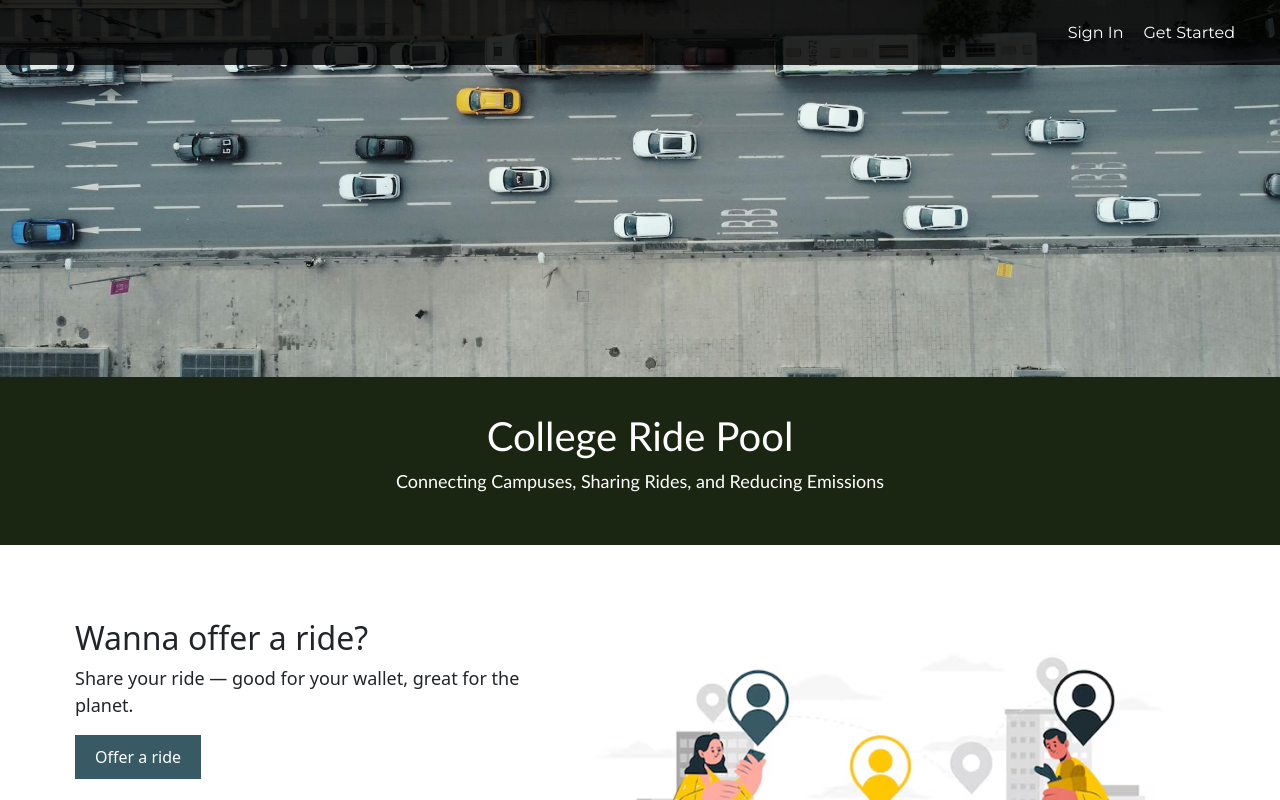
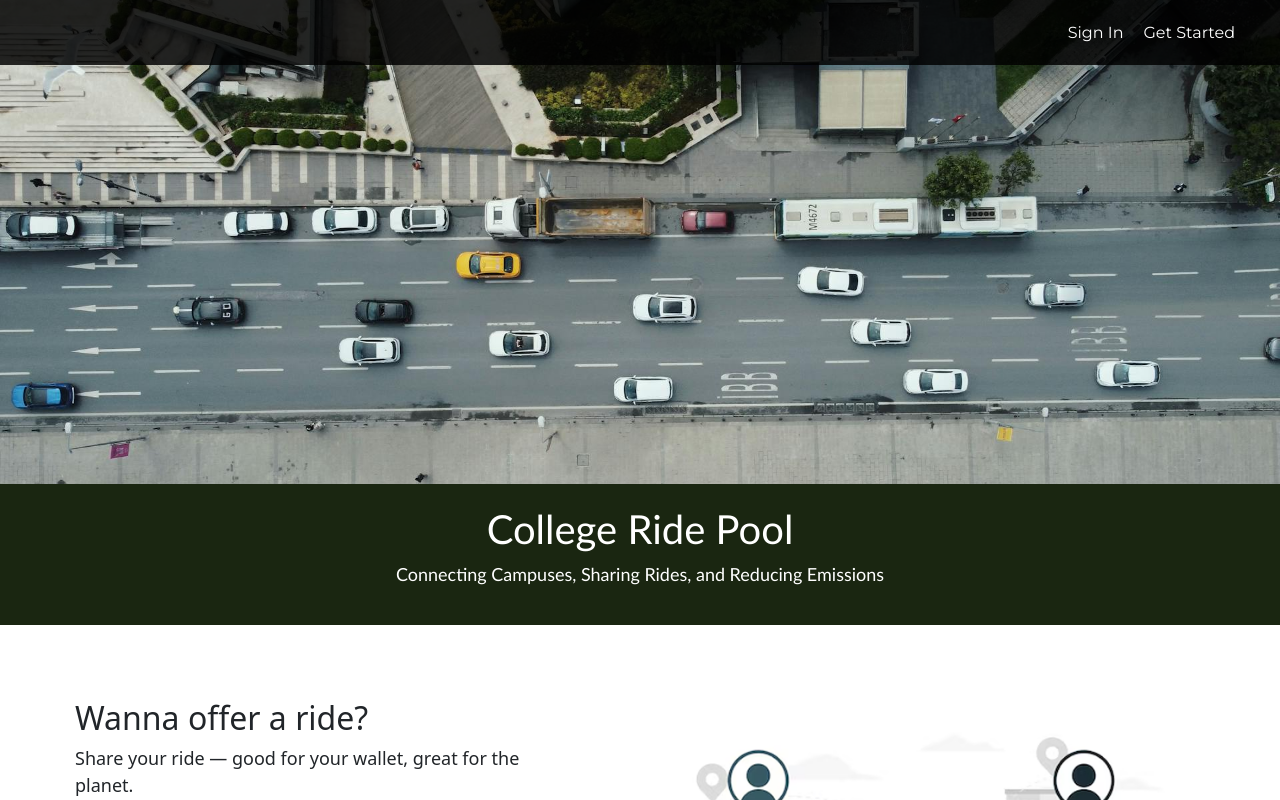
Before and after one commit to harleenkaur1343/MERN-Stack_College-Ride-Pool, a React (Create React App) app in the folder major_project/frontend/: page / in a window 1280 px wide. Shown: the top 800 px of the page. Built offline with nearby package versions, Linux system fonts and the light colour scheme; a web font is replaced by a local one.

Commit message:
hero img

```diff
--- a/major_project/frontend/src/components/GetStarted.css
+++ b/major_project/frontend/src/components/GetStarted.css
@@ -1,22 +1,22 @@
 .header {
   width: 100%;
-  height: 70vh;
+  height: 80vh;
   overflow: hidden;
   padding: 0px;
 }
 .header-image {
   background-image: url("../assets/images/header_image_city.jpg");
-  background-position: center;
+  background-position:top;
   background-size: cover;
-  height: 70%;
+  height: 78%;
 }
 .header-banner {
-  height: 30%;
+  height: 22%;
   display: flex;
   align-items: center;
   justify-content: center;
   align-content: center;
-  background-color: #1A2611;
+  background-color: #1a2611;
   color: white;
   font-family: "Calibri";
   flex-direction: column;
@@ -84,7 +84,7 @@ p {
   transition: all 0.2s;
   margin-bottom: 15px;
   width: fit-content;
-  background-color: #385A64;
+  background-color: #385a64;
   color: white;
 }
 
```
